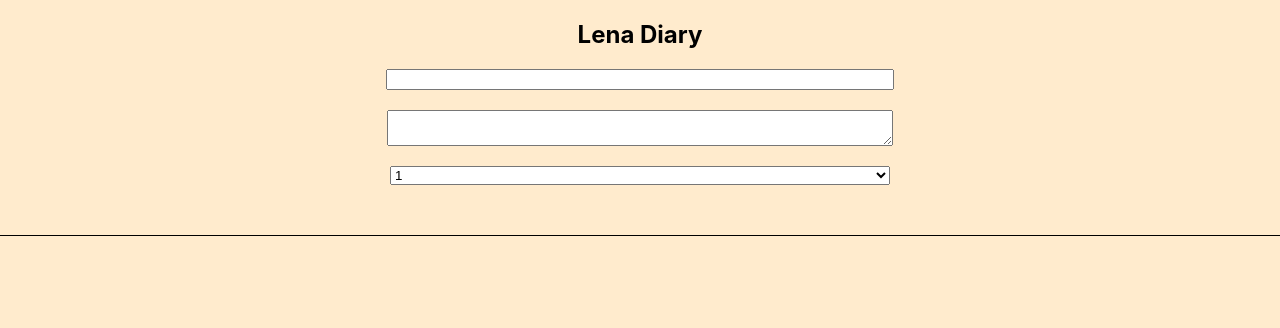
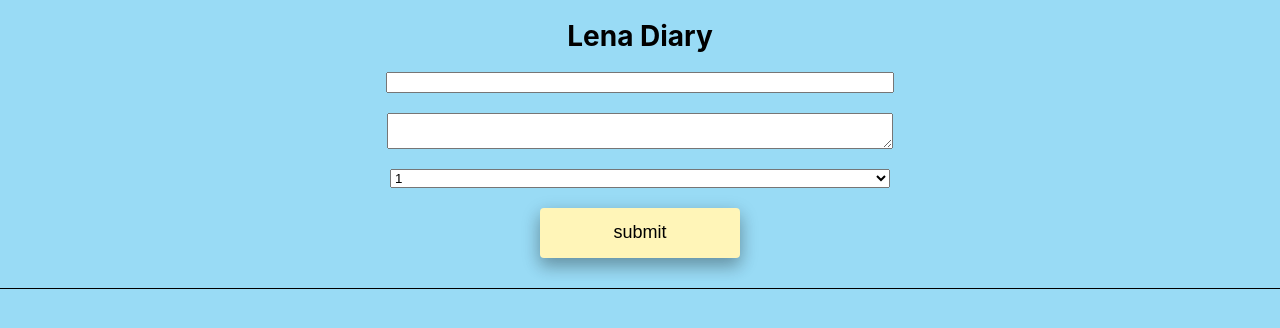
Before and after one commit to lenayoo/lenadiary, a React (Create React App) app: page / in a window 1280 px wide. Shown: the top 328 px of the page. Built offline with nearby package versions, Linux system fonts and the light colour scheme.

Commit message:
add onChange Handler

```diff
--- a/src/App.css
+++ b/src/App.css
@@ -2,7 +2,8 @@
   text-align: center;
   display: flex;
   flex-direction: column;
-  background-color: blanchedalmond;
+  font-size: 14px;
+  background-color: #99dbf5;
   height: 100vh;
 }
 
@@ -25,3 +26,19 @@
   background-color: black;
   margin-top: 30px;
 }
+
+button {
+  width: 200px;
+  height: 50px;
+  border-radius: 4px;
+  border: none;
+  background-color: #fff5b8;
+  color: black;
+  font-size: 18px;
+  cursor: pointer;
+  box-shadow: 0 8px 16px 0 rgba(0, 0, 0, 0.2), 0 6px 20px 0 rgba(0, 0, 0, 0.19);
+}
+
+button:hover {
+  transform: translateY(-0.25em);
+}
--- a/src/App.js
+++ b/src/App.js
@@ -1,12 +1,32 @@
 import './App.css'
+import { useState } from 'react'
 
 function App() {
+  const [title, setTitle] = useState('')
+  const [text, setText] = useState('')
+
+  function inputHandler(e) {
+    setTitle(e.target.value)
+    console.log(e.target.value)
+  }
+
+  function textareaHandler(e) {
+    setText(e.target.value)
+    console.log(e.target.value)
+  }
+
+  function submitHandler() {}
+
   return (
-    <div className='App'>
-      <h2>Lena Diary</h2>
-      <div className="body">
-        <input className="writer" />
-        <textarea className="diary-content"></textarea>
+    <div className="App">
+      <h1>Lena Diary</h1>
+      <form className="body">
+        <input className="writer" onChange={inputHandler} value={title} />
+        <textarea
+          className="diary-content"
+          onChange={textareaHandler}
+          value={text}
+        ></textarea>
         <select className="emotion">
           <option>1</option>
           <option>2</option>
@@ -14,8 +34,11 @@ function App() {
           <option>4</option>
           <option>5</option>
         </select>
-      </div>
-      <div className='line'></div>
+        <button type="submit" onSubmit={submitHandler}>
+          submit
+        </button>
+      </form>
+      <div className="line"></div>
     </div>
   )
 }
```
